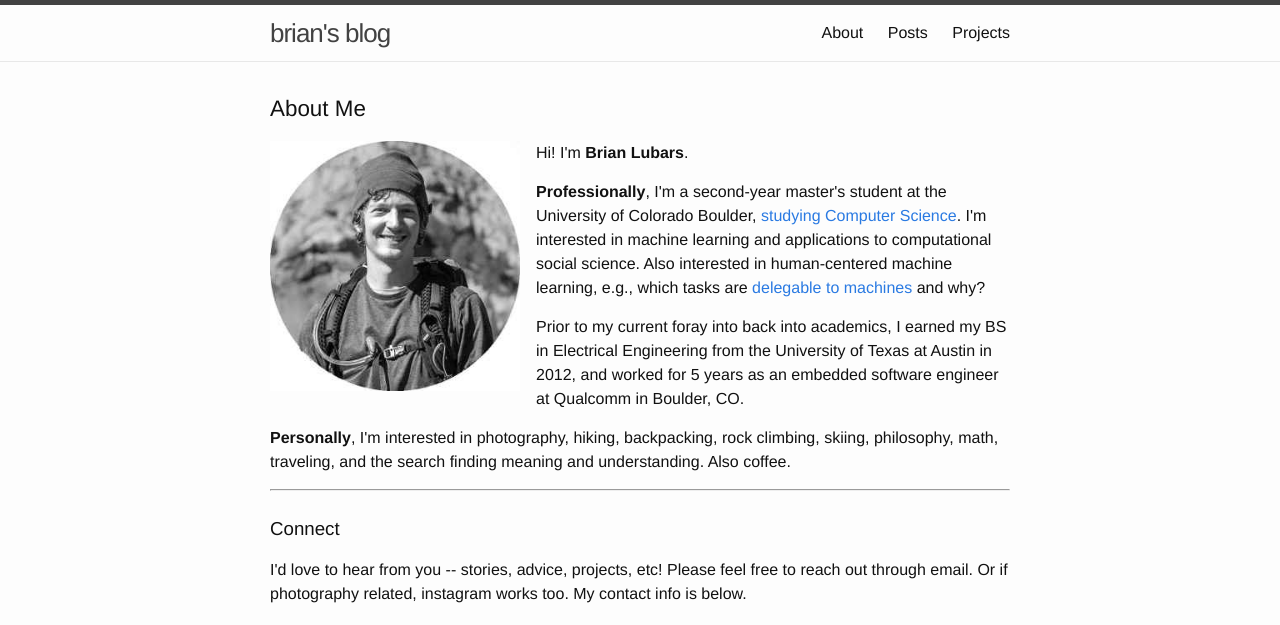
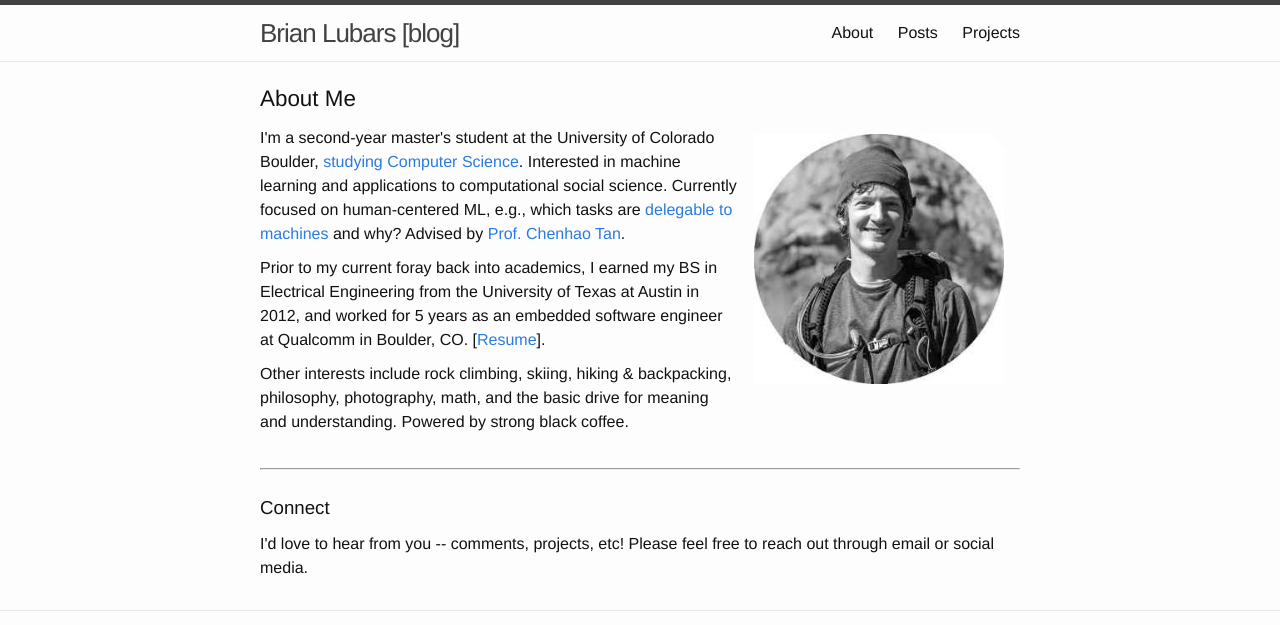
Before and after one commit to blubars/blubars.github.io, a Jekyll site: the page built from pages/about.html, in a window 1280 px wide, cut to the strip 0-625 px from the top of the page. Built offline with Jekyll 4.4.1, drawn with Linux system fonts in a browser that asks for light colours.

Commit message:
indieweb support

```diff
--- a/_config.yml
+++ b/_config.yml
@@ -1,5 +1,5 @@
 # Site settings
-title: brian's blog
+title: Brian Lubars [blog]
 email: blubars@gmail.com
 description: > # this means to ignore newlines until "baseurl:"
   Experimental blog using jekyll + github pages.
--- a/_sass/_layout.scss
+++ b/_sass/_layout.scss
@@ -93,7 +93,7 @@
  */
 .site-footer {
     border-top: 1px solid $grey-color-light;
-    padding: $spacing-unit 0;
+    padding: $spacing-unit / 2;
 }
 
 .footer-heading {
@@ -280,3 +280,8 @@ div.post-overview {
         padding-left:2em;
     }
 }
+
+.comment {
+    font-size:0.9em;
+    color:$grey-color-dark;
+}
--- a/css/main.scss
+++ b/css/main.scss
@@ -11,7 +11,7 @@ $base-font-size:   16px;
 $small-font-size:  $base-font-size * 0.875;
 $base-line-height: 1.5;
 
-$spacing-unit:     30px;
+$spacing-unit:     20px;
 
 $text-color:       #111;
 $background-color: #fdfdfd;
--- a/pages/about.html
+++ b/pages/about.html
@@ -4,17 +4,19 @@ title: About
 ---
 <div class="home">
   <h1 class="page-heading">About Me</h1>
-  <img src="{{ '/assets/img/profile-1.jpg' | prepend: site.baseurl }}" align="left" width="250" style="margin-right:1em;"/>
-  <p>Hi! I'm <b>Brian Lubars</b>.</p>
+  <img src="{{ '/assets/img/profile-1.jpg' | prepend: site.baseurl }}" align="right" width="250" style="margin:0.5em 1em;">
+  I'm a second-year master's student at the University of Colorado Boulder, <a href="{% link _posts/2018-01-01-school.md %}">studying Computer Science</a>. Interested in machine learning and applications to computational social science. Currently focused on human-centered ML, e.g., which tasks are <a href="https://delegability.github.io">delegable to machines</a> and why? Advised by <a href="https://www.chenhaot.com/">Prof. Chenhao Tan</a>.
+  </p>
 
-  <p><b>Professionally</b>, I'm a second-year master's student at the University of Colorado Boulder, <a href="{% link _posts/2018-01-01-school.md %}">studying Computer Science</a>. I'm interested in machine learning and applications to computational social science. Also interested in human-centered machine learning, e.g., which tasks are <a href="https://delegability.github.io">delegable to machines</a> and why?
+  <p>Prior to my current foray back into academics, I earned my BS in Electrical Engineering from the University of Texas at Austin in 2012, and worked for 5 years as an embedded software engineer at Qualcomm in Boulder, CO.
+  [<a href="https://drive.google.com/file/d/1rsBJHkZNIHPEvtjT2K6--ypPPqYt6pEb/view?usp=sharing">Resume</a>].
+  </p>
 
-  <p>Prior to my current foray into back into academics, I earned my BS in Electrical Engineering from the University of Texas at Austin in 2012, and worked for 5 years as an embedded software engineer at Qualcomm in Boulder, CO.</p>
-
-  <p><b>Personally</b>, I'm interested in photography, hiking, backpacking, rock climbing, skiing, philosophy, math, traveling, and the search finding meaning and understanding. Also coffee.
+  <p>Other interests include rock climbing, skiing, hiking &amp; backpacking, philosophy, photography, math, and the basic drive for meaning and understanding. Powered by strong black coffee.
+  </p>
 
   <br /><hr /><br />
 
   <h3>Connect</h3>
-  <p>I'd love to hear from you -- stories, advice, projects, etc! Please feel free to reach out through email. Or if photography related, instagram works too. My contact info is below.</p>
+  <p>I'd love to hear from you -- comments, projects, etc! Please feel free to reach out through email or social media.</p>
 </div>
```
Also changed, not shown: _layouts/post.html (+15 -5 lines), index.html (+23 -12 lines).
